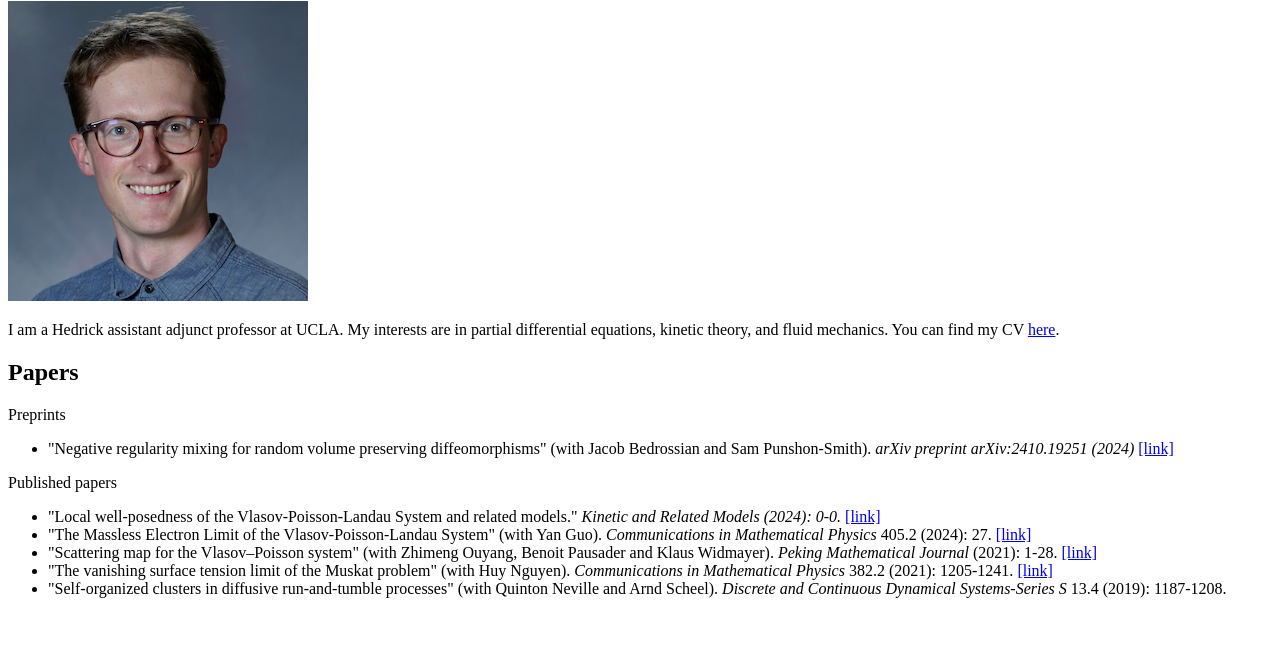
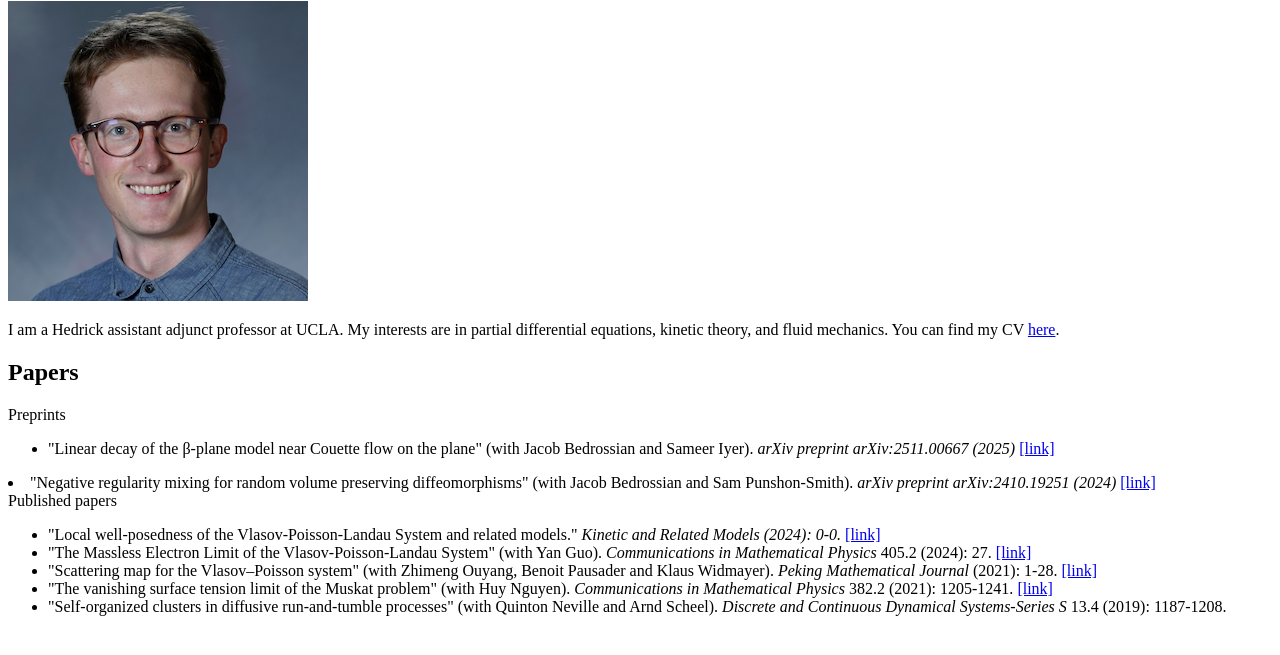
Before and after one commit to patrimatics/patrimatics.github.io, a plain HTML site: page index.html in a window 1280 px wide. Shown: the part 79-734 px from the top of the page. Drawn offline with Linux system fonts and the light colour scheme.

Commit message:
Add new preprint entry to index.html

```diff
--- a/index.html
+++ b/index.html
@@ -14,6 +14,9 @@
 		<h2> Papers </h2>
         Preprints
         <ul>
+		<li> "Linear decay of the β-plane model near Couette flow on the plane" (with
+Jacob Bedrossian and Sameer Iyer). <i>arXiv preprint arXiv:2511.00667 (2025) </i> <a href="https://arxiv.org/abs/2511.00667">[link]</a> </li>
+        </ul>
 		<li> "Negative regularity mixing for random volume preserving diffeomorphisms" (with
 Jacob Bedrossian and Sam Punshon-Smith). <i>arXiv preprint arXiv:2410.19251 (2024) </i> <a href="https://arxiv.org/abs/2410.19251">[link]</a> </li>
         </ul>
```
